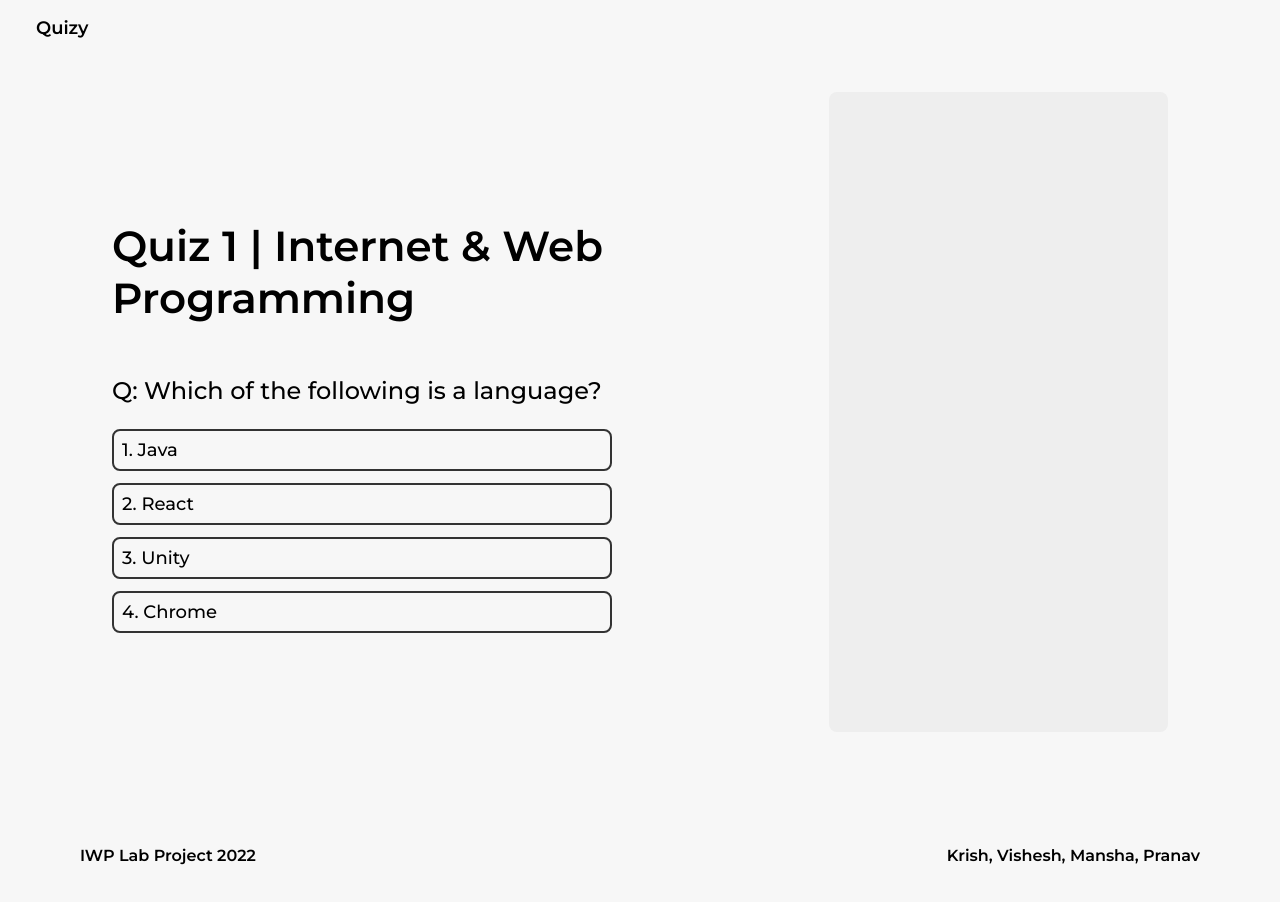
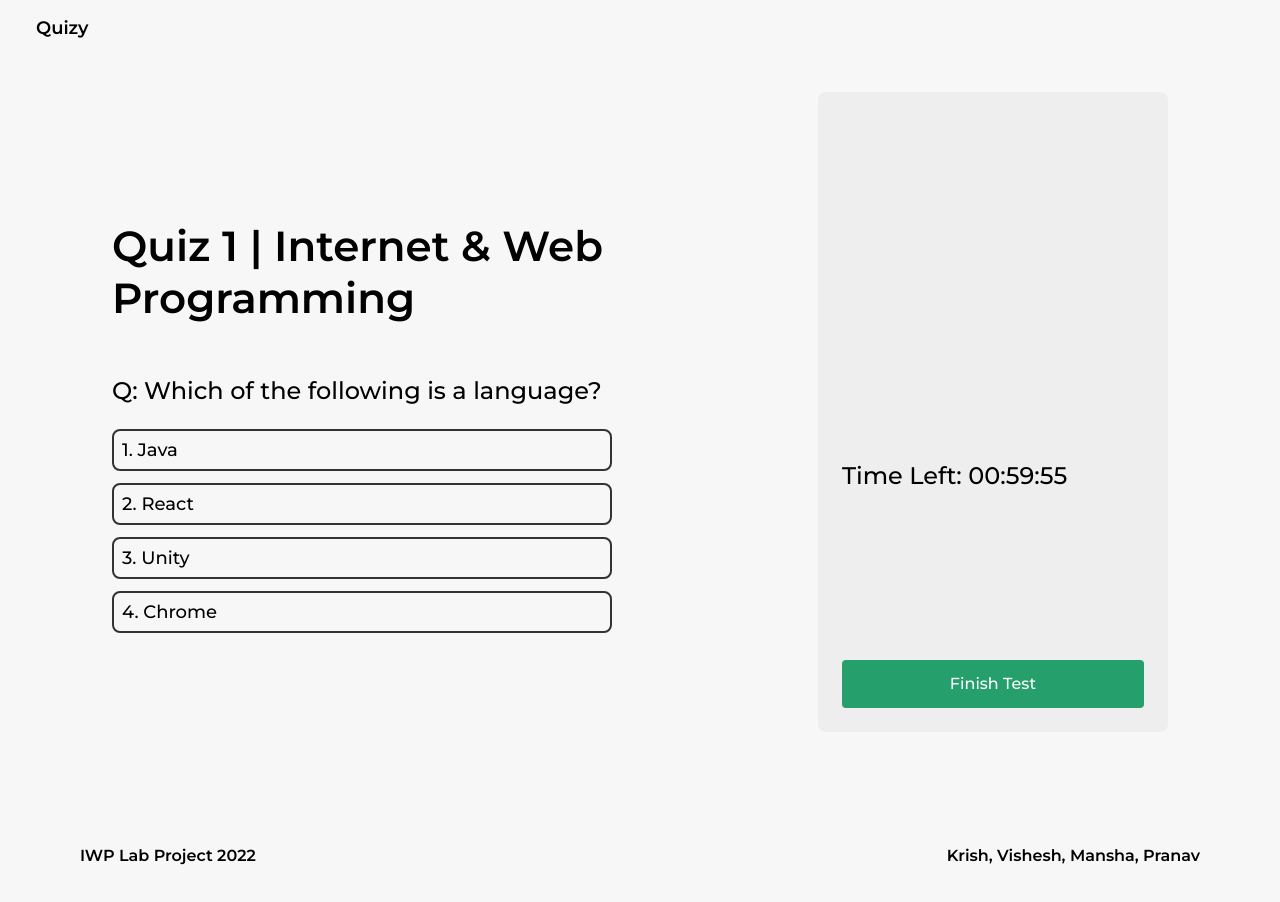
Before and after one commit to VisheshBansal/QuizPortal, a Next.js app in the folder frontend/: page /quiz in a window 1280 px wide. Shown: the top 902 px of the page. Built offline with nearby package versions, Linux system fonts and the light colour scheme; no server answers.

Commit message:
feat: add timer ui

```diff
--- /dev/null
+++ b/frontend/components/Timer.js
@@ -0,0 +1,64 @@
+import { useState, useRef, useEffect } from 'react'
+import classes from '../styles/components/Timer.module.css'
+
+const Timer = () => {
+	const Ref = useRef(null);
+	const [timer, setTimer] = useState('00:00:00');
+
+	const getTimeRemaining = (e) => {
+		const total = Date.parse(e) - Date.parse(new Date());
+		const seconds = Math.floor((total / 1000) % 60);
+		const minutes = Math.floor((total / 1000 / 60) % 60);
+		const hours = Math.floor((total / 1000 * 60 * 60) % 24);
+		return {
+			total, hours, minutes, seconds
+		};
+	}
+
+	const startTimer = (e) => {
+		let { total, hours, minutes, seconds }
+					= getTimeRemaining(e);
+		if (total >= 0) {
+			setTimer(
+				(hours > 9 ? hours : '0' + hours) + ':' +
+				(minutes > 9 ? minutes : '0' + minutes) + ':'
+				+ (seconds > 9 ? seconds : '0' + seconds)
+			)
+		}
+	}
+
+
+	const clearTimer = (e) => {
+		// Adjust
+    setTimer('01:00:00');
+
+    if (Ref.current) clearInterval(Ref.current);
+		const id = setInterval(() => {
+			startTimer(e);
+		}, 1000)
+		Ref.current = id;
+	}
+
+	const getDeadTime = () => {
+    let deadline = new Date();
+		// Adjust
+		deadline.setSeconds(deadline.getSeconds() + 3600);
+		return deadline;
+	}
+
+  useEffect(() => {
+    clearTimer(getDeadTime());
+	}, []);
+
+  // const onClickReset = () => {
+	// 	clearTimer(getDeadTime());
+	// }
+
+	return (
+		<div className={classes.timer}>
+			<h2>Time Left: {timer}</h2>
+		</div>
+	)
+}
+
+export default Timer;
--- a/frontend/pages/quiz.js
+++ b/frontend/pages/quiz.js
@@ -1,5 +1,6 @@
 import Button from './../components/Button'
 import Video from './../components/Video'
+import Timer from './../components/Timer'
 import classes from '../styles/pages/Quiz.module.css'
 import { useState } from 'react'
 
@@ -45,6 +46,8 @@ const Quiz = () => {
       </div>
       <div className={classes.right}>
         <Video width={300} />
+        <Timer />
+        <Button label="Finish Test" onClick={() => console.log('Quiz finished')} />
       </div>
     </div>
   )
--- /dev/null
+++ b/frontend/styles/components/Timer.module.css
@@ -0,0 +1,4 @@
+.timer h2 {
+  font-size: 24px;
+  font-weight: 500;
+}
--- a/frontend/styles/pages/Quiz.module.css
+++ b/frontend/styles/pages/Quiz.module.css
@@ -49,9 +49,12 @@
   width: 500px;
   background: #eee;
   border-radius: 8px;
+  padding: 24px;
+  padding-top: 0;
   min-height: 80vh;
   height: 100%;
   display: flex;
   flex-direction: column;
-  align-items: center;
+  justify-content: space-between;
+  /* align-items: center; */
 }
```
